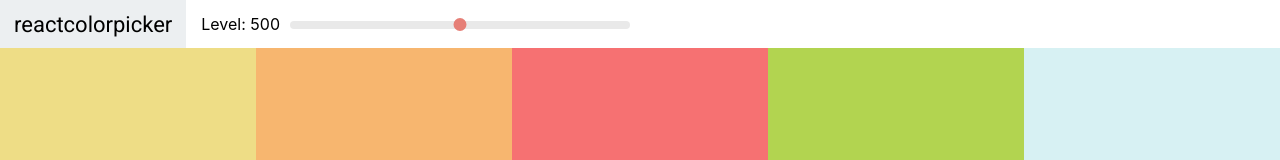
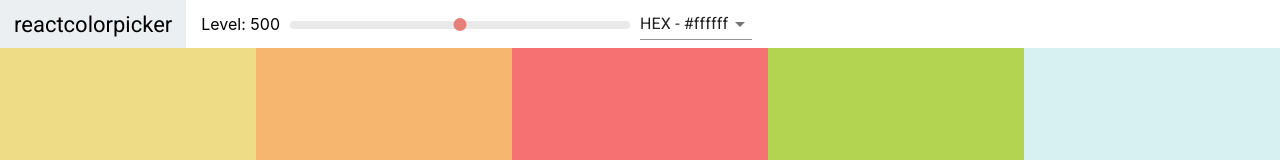
Before and after one commit to hitzu1001/Color-Master, a React (Create React App) app: page / in a window 1280 px wide. Shown: the top 160 px of the page. Built offline with nearby package versions, Linux system fonts and the light colour scheme.

Commit message:
Add Select and Material UI

```diff
--- a/package.json
+++ b/package.json
@@ -3,6 +3,7 @@
   "version": "0.1.0",
   "private": true,
   "dependencies": {
+    "@material-ui/core": "^4.9.5",
     "@testing-library/jest-dom": "^4.2.4",
     "@testing-library/react": "^9.3.2",
     "@testing-library/user-event": "^7.1.2",
--- a/src/Navbar.js
+++ b/src/Navbar.js
@@ -1,11 +1,25 @@
 import React, { Component } from 'react'
+import Select from '@material-ui/core/Select';
+import MenuItem from '@material-ui/core/MenuItem';
 import Slider from 'rc-slider';
 import 'rc-slider/assets/index.css';
 import './Navbar.css';
 
 class Navbar extends Component {
+  constructor(props) {
+    super(props)
+    this.state = {
+       format: 'hex'
+    }
+    this.handleChange = this.handleChange.bind(this);
+  }
+  handleChange(e) {
+    this.setState({format: e.target.value});
+    this.props.changeFormat(e.target.value);
+  }
   render() {
     const { level, changeLevel } = this.props;
+    const { format } = this.state;
     return (
       <header className='Navbar'>
         <div className='logo'>
@@ -23,6 +37,13 @@
             />
           </div>
         </div>
+        <div className='select-container'>
+          <Select value={format} onChange={this.handleChange}>
+            <MenuItem value='hex'>HEX - #ffffff</MenuItem>
+            <MenuItem value='rgb'>RGB - rgb(255,255,255)</MenuItem>
+            <MenuItem value='rgba'>RGBA - rgba(255,255,255,1.0)</MenuItem>
+          </Select>
+        </div>
       </header>
     )
   }
--- a/src/Palette.js
+++ b/src/Palette.js
@@ -5,22 +5,32 @@
 class Palette extends Component {
   constructor(props) {
     super(props)
-    this.state = { level: 500 }
+    this.state = { level: 500, format: 'hex' }
     this.changeLevel = this.changeLevel.bind(this);
+    this.changeFormat = this.changeFormat.bind(this);
   }
+
   changeLevel(level) {
     this.setState({ level });
   }
 
+  changeFormat(val) {
+    this.setState({ format: val });
+  }
+
   render() {
     const { colors } = this.props.palette;
-    const { level } = this.state;
+    const { level, format } = this.state;
     const colorBox = colors[level].map(color => (
-      <ColorBox background={color.hex} name={color.name} />
+      <ColorBox background={color[format]} name={color.name} />
     ));
     return (
       <div className='Palette'>
-        <Navbar level={level} changeLevel={this.changeLevel} />
+        <Navbar
+          level={level}
+          changeLevel={this.changeLevel}
+          changeFormat={this.changeFormat}
+        />
         <div className='Palette-colors'>
           {colorBox}
         </div>
```
Also changed, not shown: 1 other file (tests, documents, lock files or other folders).
